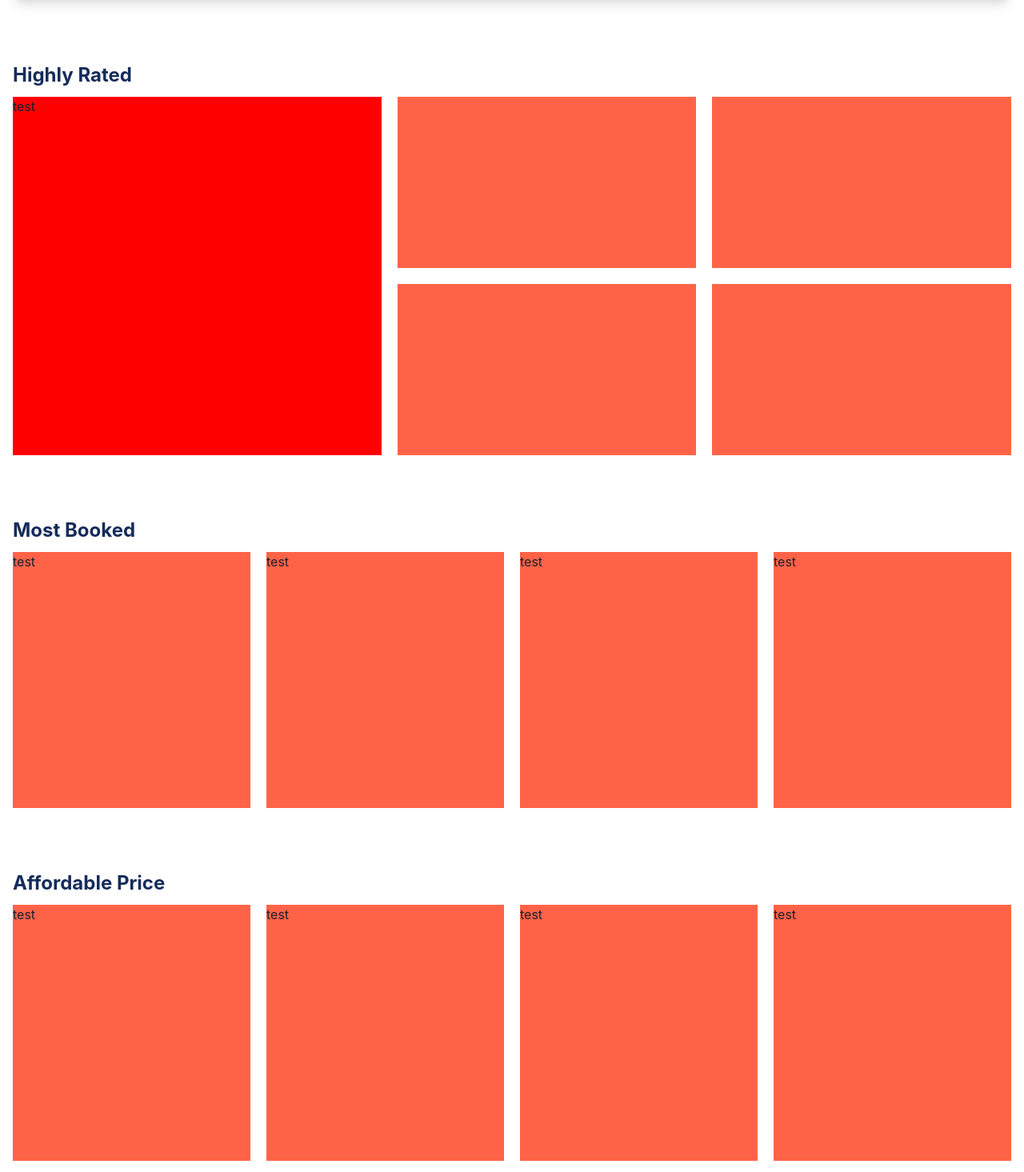
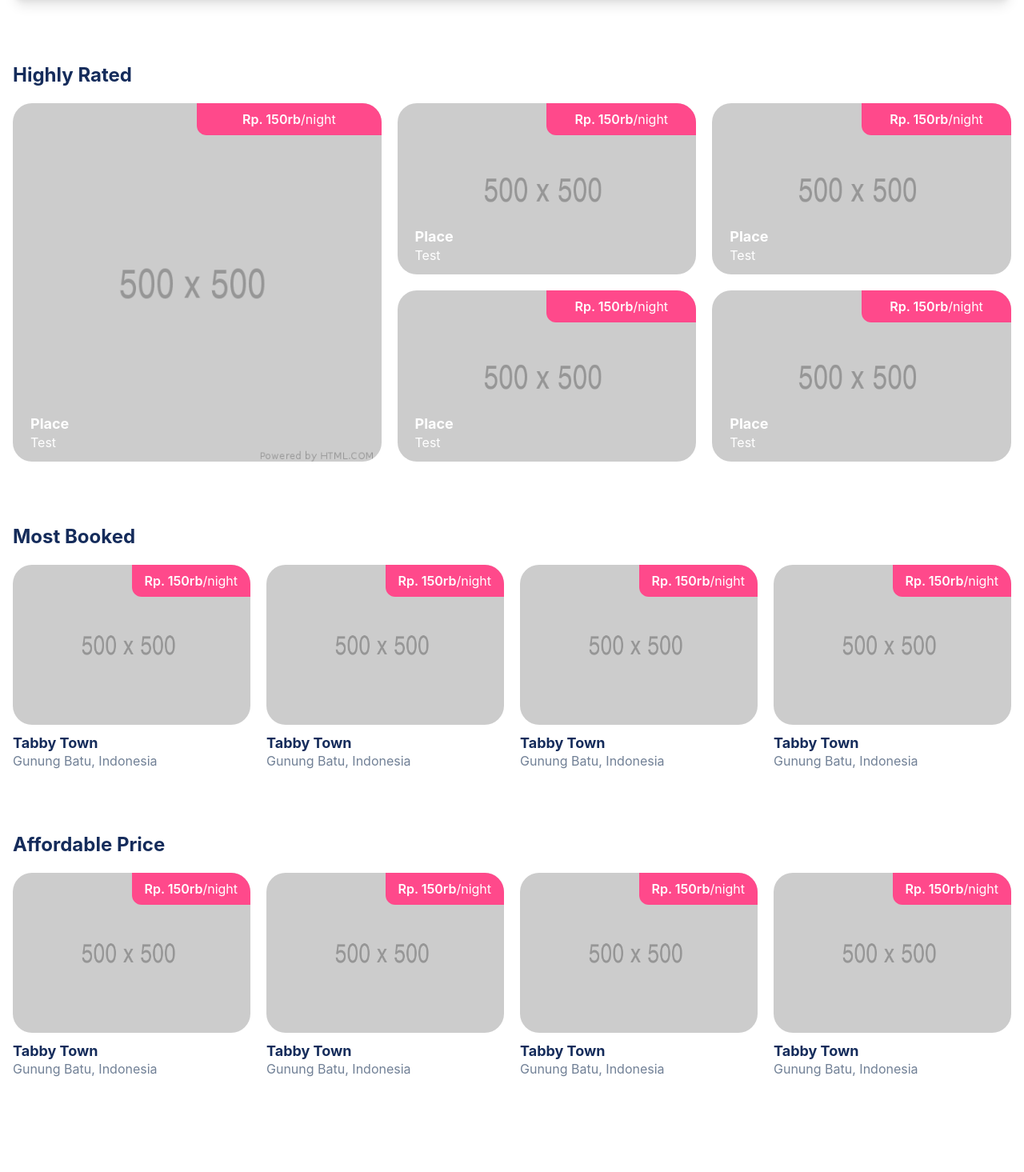
Before and after one commit to andibalo/Hotelorant, a Next.js app: page / in a window 1280 px wide. Shown: the part 285-1750 px from the top of the page at 80% size. Built offline with nearby package versions, Linux system fonts and the light colour scheme.

Commit message:
created and styled hotel card component

```diff
--- a/components/atoms/button.js
+++ b/components/atoms/button.js
@@ -4,11 +4,11 @@ export const Button = ({
   variant = "solid",
   children,
   ml,
-  h,
   onClick,
   fullWidth = false,
   leftIcon,
   rightIcon,
+  size = "md",
   isDisabled = false,
 }) => {
   return (
@@ -22,7 +22,7 @@ export const Button = ({
       color={variant === "outline" ? "brand.100" : "white"}
       ml={ml}
       variant={variant}
-      h={h}
+      size={size}
       flex={fullWidth ? "1" : null}
     >
       {children}
--- a/components/home/highly-rated.js
+++ b/components/home/highly-rated.js
@@ -1,24 +1,65 @@
-import { Box, Heading, Text, Flex, Stack, SimpleGrid } from "@chakra-ui/react";
+import {
+  Box,
+  Heading,
+  Text,
+  Flex,
+  Stack,
+  SimpleGrid,
+  Center,
+} from "@chakra-ui/react";
 import { SectionWrapper } from "../atoms/section-wrapper";
+import { HotelCard } from "../molecules/hotel-card";
+import Image from "next/image";
 
 export const HighlyRated = () => {
   return (
     <SectionWrapper>
-      <Heading fontSize="2xl" color="brand.200" mb="3">
+      <Heading fontSize="2xl" color="brand.200" mb="5">
         Highly Rated
       </Heading>
       <Stack direction="row" spacing="5" h="md">
         <Flex flex="0.6">
-          <Box bg="red" w="full">
-            test
+          <Box
+            h="full"
+            w="full"
+            position="relative"
+            borderRadius="3xl"
+            overflow="hidden"
+            mb="3"
+          >
+            <Image src="/placeholder.png" layout="fill" objectFit="cover" />
+            <Box
+              bg="secondary.100"
+              height="40px"
+              minW="50%"
+              position="absolute"
+              borderBottomLeftRadius="xl"
+              top="0"
+              right="0"
+            >
+              <Center alignItems="center" h="full">
+                <Text color="white">
+                  <Box as="span" fontWeight="semibold">
+                    Rp. 150rb
+                  </Box>
+                  /night
+                </Text>
+              </Center>
+            </Box>
+            <Box position={"absolute"} bottom="0" left="10px" p="3">
+              <Heading as="h5" fontSize="lg" color="white">
+                Place
+              </Heading>
+              <Text color="white">Test</Text>
+            </Box>
           </Box>
         </Flex>
         <Box flex="1">
           <SimpleGrid columns={2} spacing={5} h="full">
-            <Box bg="tomato" h="full"></Box>
-            <Box bg="tomato" h="full"></Box>
-            <Box bg="tomato" h="full"></Box>
-            <Box bg="tomato" h="full"></Box>
+            <HotelCard isCompact />
+            <HotelCard isCompact />
+            <HotelCard isCompact />
+            <HotelCard isCompact />
           </SimpleGrid>
         </Box>
       </Stack>
--- a/components/home/most-affordable.js
+++ b/components/home/most-affordable.js
@@ -1,25 +1,18 @@
-import { Box, Heading, SimpleGrid } from "@chakra-ui/react";
+import { Heading, SimpleGrid } from "@chakra-ui/react";
 import { SectionWrapper } from "../atoms/section-wrapper";
+import { HotelCard } from "../molecules/hotel-card";
 
 export const MostAffordable = () => {
   return (
     <SectionWrapper>
-      <Heading fontSize="2xl" color="brand.200" mb="3">
+      <Heading fontSize="2xl" color="brand.200" mb="5">
         Affordable Price
       </Heading>
       <SimpleGrid columns="4" spacing="5" h="xs">
-        <Box bg="tomato" h="full">
-          test
-        </Box>
-        <Box bg="tomato" h="full">
-          test
-        </Box>
-        <Box bg="tomato" h="full">
-          test
-        </Box>
-        <Box bg="tomato" h="full">
-          test
-        </Box>
+        <HotelCard />
+        <HotelCard />
+        <HotelCard />
+        <HotelCard />
       </SimpleGrid>
     </SectionWrapper>
   );
--- a/components/home/most-picked.js
+++ b/components/home/most-picked.js
@@ -1,25 +1,18 @@
-import { Box, Heading, SimpleGrid } from "@chakra-ui/react";
+import { Heading, SimpleGrid } from "@chakra-ui/react";
 import { SectionWrapper } from "../atoms/section-wrapper";
+import { HotelCard } from "../molecules/hotel-card";
 
 export const MostPicked = () => {
   return (
     <SectionWrapper>
-      <Heading fontSize="2xl" color="brand.200" mb="3">
+      <Heading fontSize="2xl" color="brand.200" mb="5">
         Most Booked
       </Heading>
-      <SimpleGrid columns="4" spacing="5" h="xs">
-        <Box bg="tomato" h="full">
-          test
-        </Box>
-        <Box bg="tomato" h="full">
-          test
-        </Box>
-        <Box bg="tomato" h="full">
-          test
-        </Box>
-        <Box bg="tomato" h="full">
-          test
-        </Box>
+      <SimpleGrid columns="4" spacing="5">
+        <HotelCard />
+        <HotelCard />
+        <HotelCard />
+        <HotelCard />
       </SimpleGrid>
     </SectionWrapper>
   );
--- a/components/molecules/hotel-card.js
+++ b/components/molecules/hotel-card.js
@@ -1,6 +1,85 @@
-import { Box } from "@chakra-ui/layout";
+import { Box, Text, Heading, Center } from "@chakra-ui/react";
 import Image from "next/image";
 
-export const HotelCard = () => {
-  return <Box h="full">test</Box>;
+export const HotelCard = ({ isCompact = false }) => {
+  if (isCompact) {
+    return (
+      <Box h="full">
+        <Box
+          h="full"
+          w="full"
+          position="relative"
+          borderRadius="3xl"
+          overflow="hidden"
+          mb="3"
+        >
+          <Image src="/placeholder.png" layout="fill" objectFit="cover" />
+          <Box
+            bg="secondary.100"
+            height="40px"
+            minW="50%"
+            position="absolute"
+            borderBottomLeftRadius="xl"
+            top="0"
+            right="0"
+          >
+            <Center alignItems="center" h="full">
+              <Text color="white">
+                <Box as="span" fontWeight="semibold">
+                  Rp. 150rb
+                </Box>
+                /night
+              </Text>
+            </Center>
+          </Box>
+          <Box position={"absolute"} bottom="0" left="10px" p="3">
+            <Heading as="h5" fontSize="lg" color="white">
+              Place
+            </Heading>
+            <Text color="white">Test</Text>
+          </Box>
+        </Box>
+      </Box>
+    );
+  }
+
+  return (
+    <Box minH="2xs">
+      <Box
+        maxH="200px"
+        h="full"
+        w="full"
+        position="relative"
+        borderRadius="3xl"
+        overflow="hidden"
+        mb="3"
+      >
+        <Image src="/placeholder.png" layout="fill" objectFit="cover" />
+        <Box
+          bg="secondary.100"
+          height="40px"
+          minW="50%"
+          position="absolute"
+          borderBottomLeftRadius="xl"
+          top="0"
+          right="0"
+        >
+          <Center alignItems="center" h="full">
+            <Text color="white">
+              <Box as="span" fontWeight="semibold">
+                Rp. 150rb
+              </Box>
+              /night
+            </Text>
+          </Center>
+        </Box>
+      </Box>
+      <Box>
+        <Heading as="h5" fontSize="lg" color="brand.200">
+          Tabby Town
+        </Heading>
+        <Text color="gray.500">Gunung Batu, Indonesia</Text>
+      </Box>
+    </Box>
+  );
 };
--- a/components/molecules/search-box.js
+++ b/components/molecules/search-box.js
@@ -22,7 +22,7 @@ export const SearchBox = () => {
           size="lg"
         />
         <Box>
-          <Button h="full">Search</Button>
+          <Button size="lg">Search</Button>
         </Box>
       </Stack>
     </Box>
--- a/components/navbar.js
+++ b/components/navbar.js
@@ -71,7 +71,7 @@ export function Navbar() {
             fontSize={"sm"}
             fontWeight={400}
             variant={"link"}
-            href={"#"}
+            href={"/login"}
           >
             Sign In
           </Button>
@@ -81,7 +81,7 @@ export function Navbar() {
             fontWeight={600}
             color={"white"}
             bg={"pink.400"}
-            href={"#"}
+            href={"/register"}
             _hover={{
               bg: "pink.300",
             }}
--- a/pages/login.js
+++ b/pages/login.js
@@ -30,10 +30,9 @@ const Login = () => {
               </Heading>
               <Text color="brand.200">
                 Don't have an account?{" "}
-                <Box as="span" color="brand.300">
-                  <Link href="/register">Create your account</Link>
+                <Box as="span" color="brand.100">
+                  <Link href="/register">Create an account</Link>
                 </Box>
-                , it takes less then a minute
               </Text>
             </Box>
             <Box>
--- a/pages/register.js
+++ b/pages/register.js
@@ -33,10 +33,9 @@ const Register = () => {
               </Heading>
               <Text color="brand.200">
                 Already have an account?{" "}
-                <Box as="span" color="brand.300">
+                <Box as="span" color="brand.100">
                   <Link href="/login">Log into your account</Link>
                 </Box>
-                , it takes less then a minute
               </Text>
             </Box>
             <Box>
```
Also changed, not shown: public/placeholder.png (added).
